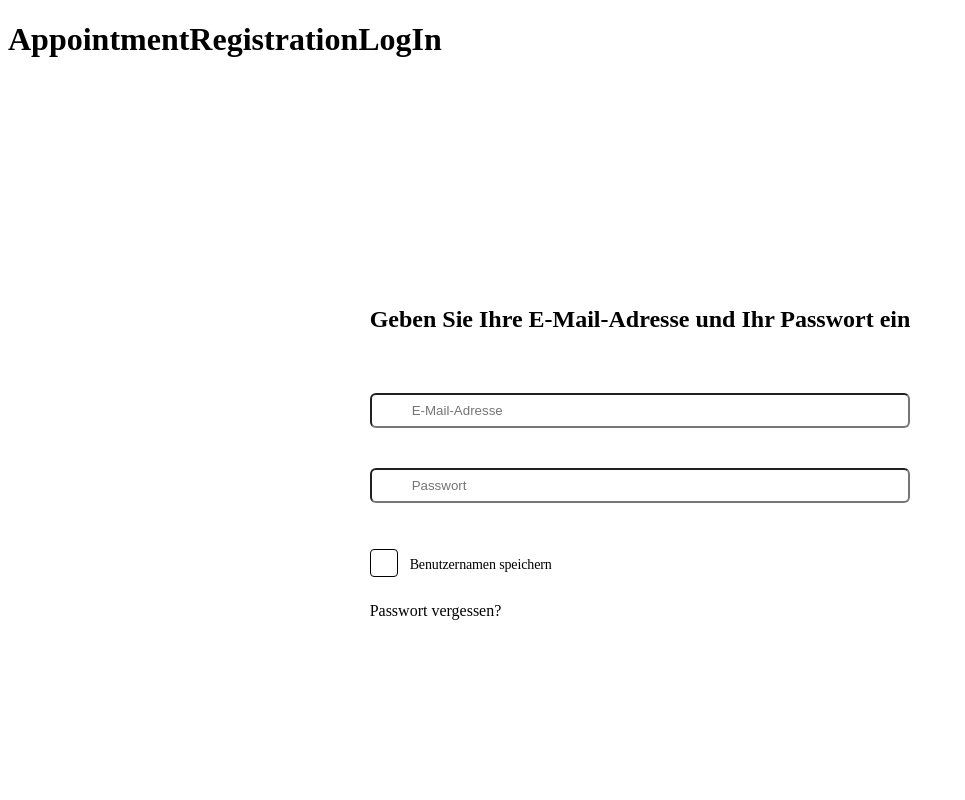
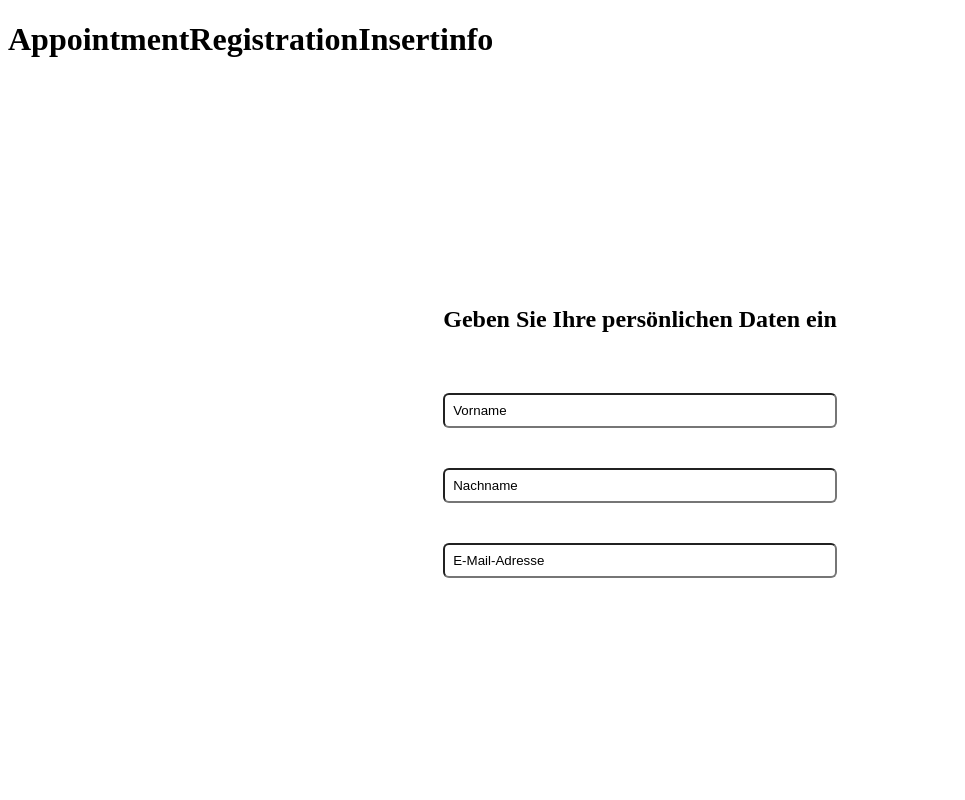
Before and after one commit to ZAP-Wunschlachen/wunschlachen-library, a Nuxt app: page / in a window 1280 px wide. Shown: the top 800 px of the page, without its empty margins (0-965 px from the left). Built offline with nearby package versions, Linux system fonts and the light colour scheme.

Commit message:
Add insert patient info

```diff
--- a/app.vue
+++ b/app.vue
@@ -3,8 +3,9 @@
 </template>
 
 <script>
-import "@fontsource/outfit"; // Defaults to weight 400
-import "@fontsource/outfit/400.css"; // Specify weight
+import "@fontsource/outfit";
+import "@fontsource/outfit/300.css";
+import "@fontsource/outfit/700.css";
 </script>
 
 <style>
--- a/components/AppointmentRegistrationChooseDentist.vue
+++ b/components/AppointmentRegistrationChooseDentist.vue
@@ -20,13 +20,13 @@
                 <!-- <img :src="dentist.favicon" width="90px" /> -->
               </div>
               <div class="location-details">
-                <h4>Dr. {{ formatFullName(dentist) }}</h4>
-                <h4 class="text-light">{{ dentist.name }}</h4>
+                <h3>Dr. {{ formatFullName(dentist) }}</h3>
+                <p class="p-large">{{ dentist.name }}</p>
               </div>
             </div>
 
             <div class="appointment-info">
-              <h4>Nächst mögliche Termine:</h4>
+              <p class="p-large">Nächst mögliche Termine:</p>
               <div class="appointment-dates">
                 <GenericButton
                   v-for="(date, dateIndex) in dentist.calendars"
@@ -55,7 +55,7 @@
               @click="chooseDentist(dentistIndex)"
             >
               <template #label>
-                <h4 class="button-text">Auswählen</h4>
+                <p class="button-text p-large">Termin vereinbaren</p>
               </template>
             </GenericButton>
           </div>
@@ -200,6 +200,5 @@ const chooseDentist = (dentistIndex) => {
 
 .button-text {
   color: white;
-  font-weight: 300;
 }
 </style>
--- a/components/AppointmentRegistrationInsertCode.vue
+++ b/components/AppointmentRegistrationInsertCode.vue
@@ -22,7 +22,7 @@
         :outlined="false"
         :plain="false"
         class="submit-button"
-        :disabled="otpValue.length < 4"
+        :disabled="otpValue.length < 6"
         @click="handleSubmit"
       >
         <template #label>
--- /dev/null
+++ b/components/AppointmentRegistrationInsertPatientInfo.vue
@@ -0,0 +1,191 @@
+<template>
+  <div class="container">
+    <div class="content-wrapper">
+      <div>
+        <slot name="logo"></slot>
+      </div>
+      <div class="input-section">
+        <div class="header">
+          <h2>Geben Sie Ihre persönlichen Daten ein</h2>
+        </div>
+
+        <div class="input-group">
+          <GenericInput
+            class="w-full"
+            id="name"
+            placeholder="Vorname"
+            v-model="localName"
+            :success="nameState === 'success'"
+            :error="nameState === 'error'"
+            @input="updateName"
+          />
+          <GenericInput
+            class="w-full"
+            id="lastName"
+            placeholder="Nachname"
+            v-model="localLastName"
+            :success="lastNameState === 'success'"
+            :error="lastNameState === 'error'"
+            @input="updateLastName"
+          />
+          <GenericInput
+            class="w-full"
+            id="email"
+            placeholder="E-Mail-Adresse"
+            v-model="localEmail"
+            :success="emailState === 'success'"
+            :error="emailState === 'error'"
+            @input="updateEmail"
+          />
+        </div>
+      </div>
+      <GenericButton
+        :outlined="false"
+        :plain="false"
+        :disabled="isSubmitDisabled"
+        class="submit-button"
+        @click="handleSubmit"
+      >
+        <template #label> Weiter </template>
+      </GenericButton>
+    </div>
+  </div>
+</template>
+
+<script setup lang="ts">
+import { ref, watch, computed, defineProps, defineEmits } from "vue";
+
+interface Props {
+  name: string;
+  nameState: string;
+  lastName: string;
+  lastNameState: string;
+  email: string;
+  emailState: string;
+  rememberUsername: boolean;
+}
+
+const props = defineProps<Props>();
+
+const emit = defineEmits<{
+  (e: "update:name", value: string): void;
+  (e: "update:lastName", value: string): void;
+  (e: "update:email", value: string): void;
+  (e: "validate:name"): void;
+  (e: "validate:lastName"): void;
+  (e: "validate:email"): void;
+  (e: "validate"): void;
+  (e: "update:rememberUsername", value: boolean): void;
+}>();
+
+const localName = ref(props.name);
+const localLastName = ref(props.lastName);
+const localEmail = ref(props.email);
+const rememberUsername = ref(props.rememberUsername);
+
+const updateName = () => {
+  emit("update:name", localName.value);
+  emit("validate:name");
+};
+
+const updateLastName = () => {
+  emit("update:lastName", localLastName.value);
+  emit("validate:lastName");
+};
+
+const updateEmail = () => {
+  emit("update:email", localEmail.value);
+  emit("validate:email");
+};
+
+watch(rememberUsername, (newValue) => {
+  emit("update:rememberUsername", newValue);
+});
+
+watch(
+  () => [props.name, props.lastName, props.email],
+  () => {
+    localName.value = props.name;
+    localLastName.value = props.lastName;
+    localEmail.value = props.email;
+  }
+);
+
+const isSubmitDisabled = computed(() => {
+  return (
+    props.nameState !== "success" ||
+    props.lastNameState !== "success" ||
+    props.emailState !== "success"
+  );
+});
+
+const handleSubmit = () => {
+  emit("validate");
+  if (!isSubmitDisabled.value) {
+    // Handle the form submission
+    alert("Form submitted successfully!");
+  }
+};
+</script>
+
+<style scoped>
+.container {
+  display: flex;
+  width: 100%;
+  height: 100%;
+  padding-top: 144px;
+  padding-bottom: 280px;
+  min-width: 100%;
+  align-items: center;
+  justify-content: center;
+  gap: 8px;
+  background-color: var(--dental-light-blue-3);
+}
+
+.content-wrapper {
+  display: flex;
+  flex-direction: column;
+  align-items: center;
+  gap: 62px;
+  max-width: 400px;
+}
+
+.input-section {
+  display: flex;
+  flex-direction: column;
+  justify-content: center;
+  align-items: center;
+  gap: 40px;
+  align-self: stretch;
+}
+
+.header {
+  display: flex;
+  flex-direction: column;
+  justify-content: center;
+  align-items: center;
+}
+
+.text-center {
+  max-width: 300px;
+  text-align: center;
+}
+
+.input-group {
+  display: flex;
+  flex-direction: column;
+  gap: 1rem; /* Equivalent to gap-4 */
+  width: 100%;
+}
+
+.link-container {
+  display: flex;
+  align-items: flex-start;
+  cursor: pointer;
+}
+
+.submit-button {
+  min-width: 290px;
+  margin: 10px;
+}
+</style>
--- a/components/GenericInput.vue
+++ b/components/GenericInput.vue
@@ -14,7 +14,7 @@
       {{ label }}
     </label>
     <div class="input-container">
-      <div class="input-icon left">
+      <div v-if="prependIcon" class="input-icon left">
         <slot name="prependIcon"></slot>
       </div>
       <input
@@ -31,15 +31,11 @@
           warning ? 'input-warning' : '',
           success ? 'input-success' : '',
           error ? 'input-error' : '',
+          paddingClass,
         ]"
         :disabled="isDisabled"
-        :style="
-          prependIcon || appendIcon
-            ? 'padding-left: 2.5rem; padding-right: 2.5rem;'
-            : ''
-        "
       />
-      <div class="input-icon right">
+      <div v-if="appendIcon" class="input-icon right">
         <slot name="appendIcon"></slot>
       </div>
     </div>
@@ -86,7 +82,7 @@
 </template>
 
 <script setup>
-import { defineProps, defineEmits, ref } from "vue";
+import { defineProps, defineEmits, ref, computed } from "vue";
 
 const emit = defineEmits(["update:modelValue", "input-error"]);
 
@@ -148,6 +144,13 @@ const props = defineProps({
 const inputValue = ref(props.modelValue);
 const isTouched = ref(false);
 
+const paddingClass = computed(() => {
+  return {
+    "padding-left-2_5rem": props.prependIcon,
+    "padding-right-2_5rem": props.appendIcon,
+  };
+});
+
 const updateValue = (event) => {
   inputValue.value = event.target.value;
   emit("update:modelValue", inputValue.value);
@@ -206,7 +209,13 @@ const checkEmpty = () => {
   border-radius: 0.375rem;
   box-shadow: 0 0 0 1px var(--dental-blue--4);
   color: var(--dental-blue--4);
+}
+
+.padding-left-2_5rem {
   padding-left: 2.5rem;
+}
+
+.padding-right-2_5rem {
   padding-right: 2.5rem;
 }
 
@@ -219,27 +228,41 @@ const checkEmpty = () => {
 .input-disabled {
   cursor: not-allowed;
   color: var(--soft-concrete-1);
-  placeholder: var(--soft-concrete-1);
 }
 
 .input-warning {
   box-shadow: 0 0 0 2px var(--warning-0);
   color: var(--warm-light-3);
   background-color: #fffae5; /* Equivalent to bg-yellow-50 */
-  placeholder: #b98900; /* Equivalent to placeholder-yellow-700 */
 }
 
 .input-success {
   box-shadow: 0 0 0 2px var(--success-green-0);
   color: var(--success-green-1);
   background-color: #e6ffed; /* Equivalent to bg-green-50 */
-  placeholder: var(--success-green-1);
+}
+
+.input-success:focus {
+  box-shadow: 0 0 0 2px var(--success-green-0);
+  color: var(--success-green-1);
+  background-color: #e6ffed; /* Equivalent to bg-green-50 */
+}
+
+::placeholder {
+  color: var(--dental-blue--4);
+  opacity: 1; /* Firefox */
 }
 
 .input-error {
   box-shadow: 0 0 0 2px var(--error-red-0);
   background-color: #ffe5e5; /* Equivalent to bg-red-50 */
-  placeholder: var(--error-red-0);
+  color: var(--error-red-0);
+}
+
+.input-error:focus {
+  box-shadow: 0 0 0 2px var(--error-red-0);
+  background-color: #ffe5e5; /* Equivalent to bg-red-50 */
+  color: var(--error-red-0);
 }
 
 .message-container {
@@ -274,7 +297,7 @@ const checkEmpty = () => {
 }
 
 .text-warning {
-  color: var (--warm-light-3);
+  color: var(--warm-light-3);
 }
 
 .text-disabled {
--- a/components/GenericOtpInput.vue
+++ b/components/GenericOtpInput.vue
@@ -73,7 +73,7 @@ watch(
 
 const handleKeyDown = (index: number, e: KeyboardEvent) => {
   if (
-    !/^[0-9]{1}$/.test(e.key) &&
+    !/^[0-9A-Z]{1}$/.test(e.key) &&
     !["Backspace", "Delete", "Tab", "ArrowLeft", "ArrowRight"].includes(
       e.key
     ) &&
@@ -101,7 +101,7 @@ const handleKeyDown = (index: number, e: KeyboardEvent) => {
     }
   }
 
-  if (/^[0-9]{1}$/.test(e.key) && index < otpInputs.value.length - 1) {
+  if (/^[0-9A-Z]{1}$/.test(e.key) && index < otpInputs.value.length - 1) {
     otpInputs.value[index + 1]?.focus();
   }
 };
--- a/pages/index.vue
+++ b/pages/index.vue
@@ -1,5 +1,21 @@
 <template>
   <div class="flex flex-col items-center mx-auto gap-[10px] w-full">
+    <h1 class="mx-auto">AppointmentRegistrationInsertinfo</h1>
+
+    <AppointmentRegistrationInsertPatientInfo
+      :email="email"
+      :emailState="emailState"
+      :password="password"
+      :passwordState="passwordState"
+      @update:email="email = $event"
+      @update:password="password = $event"
+      @validate:password="validatePassword"
+      @validate:email="validateEmail"
+      @validate="validateInputs"
+      @forgot-password="handleForgotPassword"
+      @update:rememberUsername="rememberUsername = $event"
+    />
+
     <h1 class="mx-auto">AppointmentRegistrationLogIn</h1>
     <AppointmentRegistrationLogIn
       :email="email"
--- /dev/null
+++ b/pages/newComp.vue
@@ -0,0 +1 @@
+<template></template>
```
